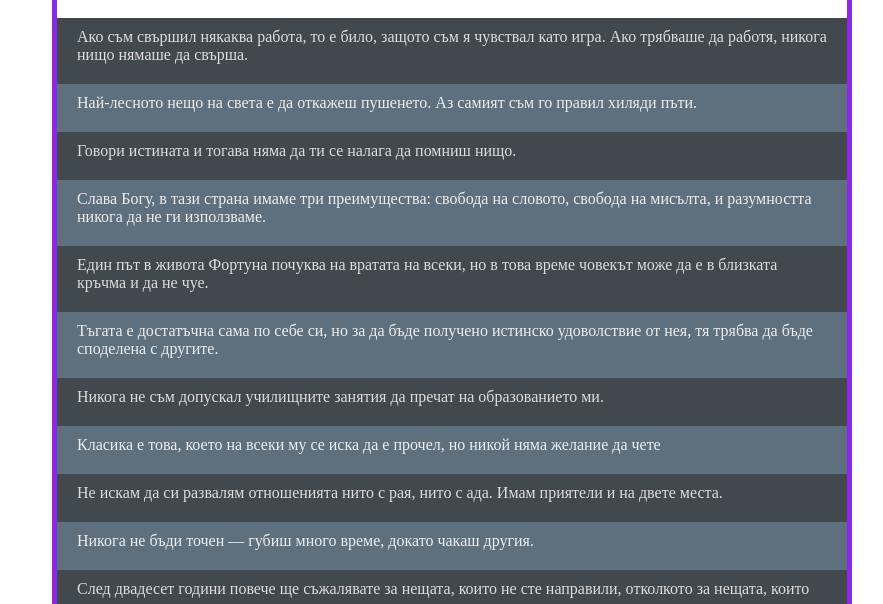
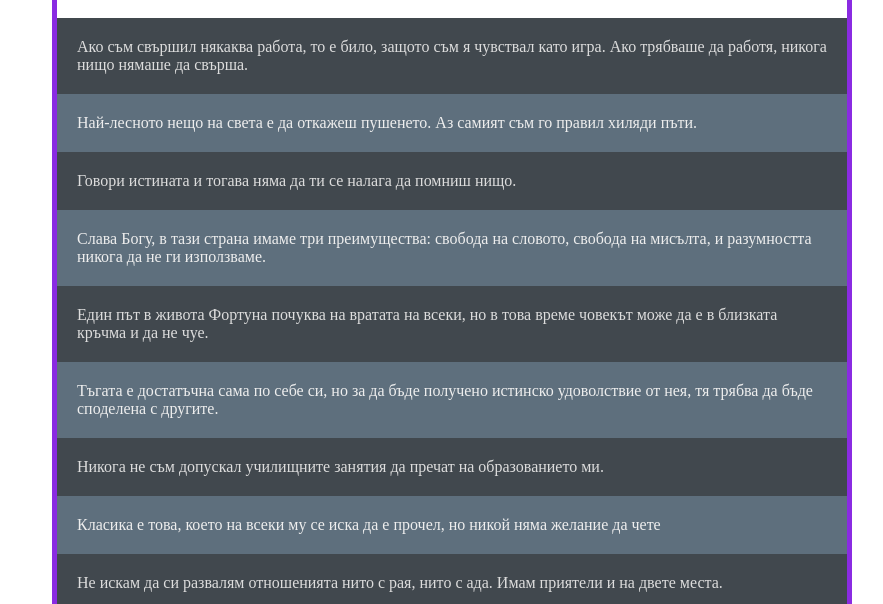
Before and after one commit to VitaliySimeonov/WD_HW, a plain HTML site: page Pages/11AphorismsList.html in a window 1280 px wide. Shown: the part 196-800 px from the top of the page, without its empty margins (16-899 px from the left). Drawn offline with Linux system fonts and the light colour scheme.

Commit message:
02.12.22

```diff
--- a/Pages/11AphorismsList.html
+++ b/Pages/11AphorismsList.html
@@ -24,18 +24,20 @@
             color: #DDD;
             margin: auto;
             padding:  20px;
-            padding-top:10px;
+            padding-top:20px;
             padding-bottom: 20px;
             text-align: left;
+            vertical-align: baseline;
         }
         .even {
             background-color: #5E6F7D;
             color: #EEE;
             margin: auto;
             padding:  20px;
-            padding-top:10px;
+            padding-top:20px;
             padding-bottom: 20px;
             text-align: left;
+            vertical-align: baseline;
         }
 
     </style>
```
